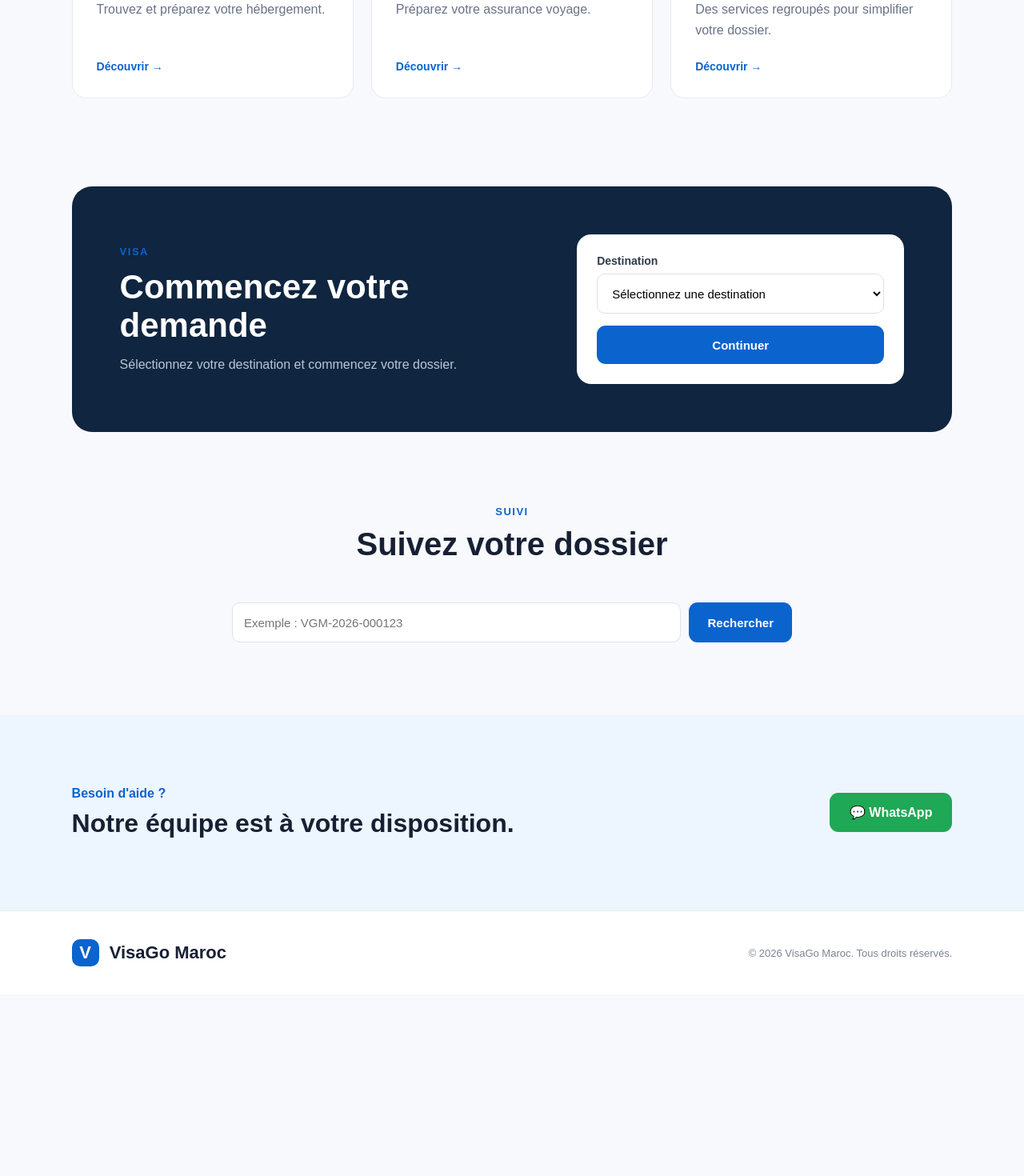
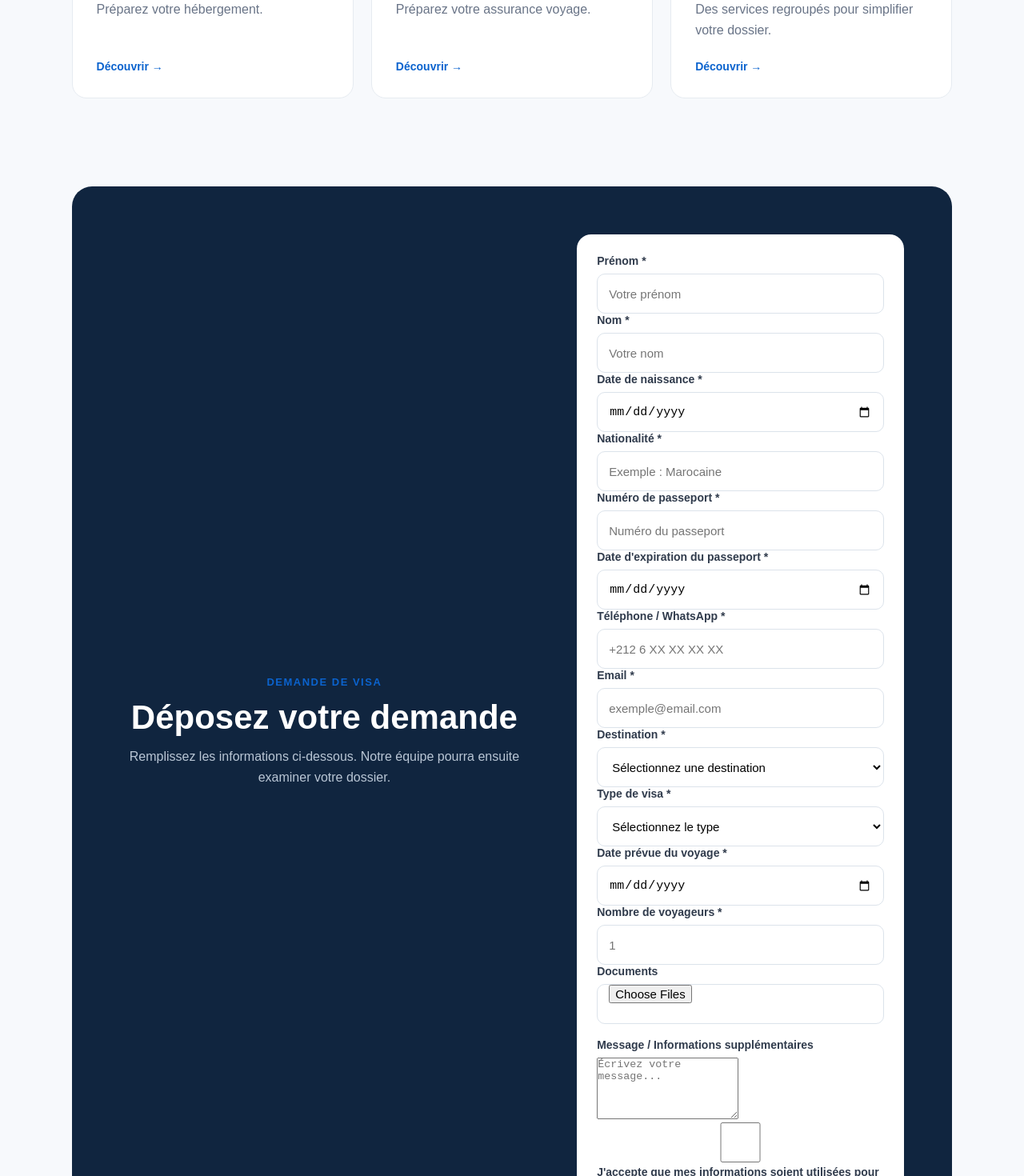
Before and after one commit to Khalil190id/visago-maroc, a React (Vite) app: page / in a window 1280 px wide. Shown: the part 1330-2800 px from the top of the page at 80% size. Before the commit the page ends 2573 px from the top, so only its background shows below. Built offline with nearby package versions, Linux system fonts and the light colour scheme.

Commit message:
Update main.jsx

```diff
--- a/src/main.jsx
+++ b/src/main.jsx
@@ -1,8 +1,21 @@
-import React from "react";
+import React, { useState } from "react";
 import { createRoot } from "react-dom/client";
 import "./styles.css";
 
 function App() {
+  const [submitted, setSubmitted] = useState(false);
+  const [reference, setReference] = useState("");
+
+  const handleSubmit = (e) => {
+    e.preventDefault();
+
+    const number = Math.floor(100000 + Math.random() * 900000);
+    const ref = `VGM-2026-${number}`;
+
+    setReference(ref);
+    setSubmitted(true);
+  };
+
   return (
     <div className="app">
       <header className="header">
@@ -12,7 +25,7 @@ function App() {
 
         <nav>
           <a href="#services">Services</a>
-          <a href="#visa">E-Visa</a>
+          <a href="#visa">Demande Visa</a>
           <a href="#tracking">Suivi</a>
           <a href="#contact">Contact</a>
         </nav>
@@ -32,8 +45,8 @@ function App() {
             </h1>
 
             <p>
-              Demandez votre visa, préparez votre dossier et organisez votre
-              voyage facilement avec VisaGo Maroc.
+              Déposez votre demande de visa facilement et préparez votre
+              dossier avec VisaGo Maroc.
             </p>
 
             <div className="hero-buttons">
@@ -50,7 +63,7 @@ function App() {
           <div className="hero-card">
             <div className="passport-icon">✈️</div>
             <h3>VisaGo Maroc</h3>
-            <p>Une plateforme simple pour préparer votre voyage.</p>
+            <p>Votre assistant pour vos démarches de voyage.</p>
 
             <div className="mini-status">
               <span>✓</span>
@@ -76,51 +89,249 @@ function App() {
           </div>
 
           <div className="services-grid">
-            <Service icon="🛂" title="E-Visa" text="Découvrez les destinations proposant des visas électroniques." />
-            <Service icon="📄" title="Assistance Visa" text="Préparez votre dossier avec notre accompagnement." />
-            <Service icon="✈️" title="Vols" text="Solutions de réservation et documents pour votre voyage." />
-            <Service icon="🏨" title="Hôtels" text="Trouvez et préparez votre hébergement." />
-            <Service icon="🛡️" title="Assurance Voyage" text="Préparez votre assurance voyage." />
-            <Service icon="📁" title="Packs Visa" text="Des services regroupés pour simplifier votre dossier." />
+            <Service
+              icon="🛂"
+              title="E-Visa"
+              text="Découvrez les destinations proposant des visas électroniques."
+            />
+
+            <Service
+              icon="📄"
+              title="Assistance Visa"
+              text="Préparez votre dossier avec notre accompagnement."
+            />
+
+            <Service
+              icon="✈️"
+              title="Vols"
+              text="Solutions de réservation pour votre voyage."
+            />
+
+            <Service
+              icon="🏨"
+              title="Hôtels"
+              text="Préparez votre hébergement."
+            />
+
+            <Service
+              icon="🛡️"
+              title="Assurance Voyage"
+              text="Préparez votre assurance voyage."
+            />
+
+            <Service
+              icon="📁"
+              title="Packs Visa"
+              text="Des services regroupés pour simplifier votre dossier."
+            />
           </div>
         </section>
 
         <section id="visa" className="visa-section">
-          <div>
-            <span className="section-label">VISA</span>
-            <h2>Commencez votre demande</h2>
+          <div className="section-title">
+            <span>DEMANDE DE VISA</span>
+            <h2>Déposez votre demande</h2>
             <p>
-              Sélectionnez votre destination et commencez votre dossier.
+              Remplissez les informations ci-dessous. Notre équipe pourra
+              ensuite examiner votre dossier.
             </p>
           </div>
 
-          <div className="visa-form">
-            <label>Destination</label>
-            <select>
-              <option>Sélectionnez une destination</option>
+          {!submitted ? (
+            <form className="visa-form" onSubmit={handleSubmit}>
+              <div className="form-grid">
+                <div className="form-group">
+                  <label>Prénom *</label>
+                  <input
+                    type="text"
+                    name="firstName"
+                    placeholder="Votre prénom"
+                    required
+                  />
+                </div>
+
+                <div className="form-group">
+                  <label>Nom *</label>
+                  <input
+                    type="text"
+                    name="lastName"
+                    placeholder="Votre nom"
+                    required
+                  />
+                </div>
+
+                <div className="form-group">
+                  <label>Date de naissance *</label>
+                  <input type="date" name="birthDate" required />
+                </div>
+
+                <div className="form-group">
+                  <label>Nationalité *</label>
+                  <input
+                    type="text"
+                    name="nationality"
+                    placeholder="Exemple : Marocaine"
+                    required
+                  />
+                </div>
+
+                <div className="form-group">
+                  <label>Numéro de passeport *</label>
+                  <input
+                    type="text"
+                    name="passport"
+                    placeholder="Numéro du passeport"
+                    required
+                  />
+                </div>
+
+                <div className="form-group">
+                  <label>Date d'expiration du passeport *</label>
+                  <input type="date" name="passportExpiry" required />
+                </div>
+
+                <div className="form-group">
+                  <label>Téléphone / WhatsApp *</label>
+                  <input
+                    type="tel"
+                    name="phone"
+                    placeholder="+212 6 XX XX XX XX"
+                    required
+                  />
+                </div>
+
+                <div className="form-group">
+                  <label>Email *</label>
+                  <input
+                    type="email"
+                    name="email"
+                    placeholder="exemple@email.com"
+                    required
+                  />
+                </div>
+
+                <div className="form-group">
+                  <label>Destination *</label>
+                  <select name="destination" required>
+                    <option value="">Sélectionnez une destination</option>
                     <option>Arabie Saoudite</option>
                     <option>Turquie</option>
                     <option>Égypte</option>
                     <option>Bahreïn</option>
-              <option>Autres destinations</option>
+                    <option>Émirats Arabes Unis</option>
+                    <option>Royaume-Uni</option>
+                    <option>Europe / Schengen</option>
+                    <option>Autre destination</option>
                   </select>
+                </div>
 
-            <button className="btn primary">
-              Continuer
+                <div className="form-group">
+                  <label>Type de visa *</label>
+                  <select name="visaType" required>
+                    <option value="">Sélectionnez le type</option>
+                    <option>Tourisme</option>
+                    <option>Affaires</option>
+                    <option>Visite familiale</option>
+                    <option>Transit</option>
+                    <option>Autre</option>
+                  </select>
+                </div>
+
+                <div className="form-group">
+                  <label>Date prévue du voyage *</label>
+                  <input type="date" name="travelDate" required />
+                </div>
+
+                <div className="form-group">
+                  <label>Nombre de voyageurs *</label>
+                  <input
+                    type="number"
+                    name="travellers"
+                    min="1"
+                    max="20"
+                    placeholder="1"
+                    required
+                  />
+                </div>
+              </div>
+
+              <div className="form-group full">
+                <label>Documents</label>
+                <input
+                  type="file"
+                  name="documents"
+                  multiple
+                  accept=".pdf,.jpg,.jpeg,.png"
+                />
+                <small>
+                  Formats acceptés : PDF, JPG, JPEG, PNG
+                </small>
+              </div>
+
+              <div className="form-group full">
+                <label>Message / Informations supplémentaires</label>
+                <textarea
+                  name="message"
+                  rows="5"
+                  placeholder="Écrivez votre message..."
+                ></textarea>
+              </div>
+
+              <div className="form-check">
+                <input type="checkbox" id="privacy" required />
+                <label htmlFor="privacy">
+                  J'accepte que mes informations soient utilisées pour traiter
+                  ma demande.
+                </label>
+              </div>
+
+              <button type="submit" className="btn primary submit-btn">
+                Envoyer ma demande →
+              </button>
+            </form>
+          ) : (
+            <div className="success-box">
+              <div className="success-icon">✓</div>
+
+              <h2>Demande enregistrée</h2>
+
+              <p>
+                Votre demande a été préparée avec succès.
+              </p>
+
+              <div className="reference">
+                <span>Votre numéro de dossier</span>
+                <strong>{reference}</strong>
+              </div>
+
+              <p>
+                Conservez précieusement ce numéro pour suivre votre dossier.
+              </p>
+
+              <button
+                className="btn secondary"
+                onClick={() => {
+                  setSubmitted(false);
+                  setReference("");
+                }}
+              >
+                Nouvelle demande
               </button>
             </div>
+          )}
         </section>
 
         <section id="tracking" className="tracking section">
           <div className="section-title">
-            <span>Suivi</span>
+            <span>SUivi</span>
             <h2>Suivez votre dossier</h2>
+            <p>Entrez votre numéro de dossier.</p>
           </div>
 
           <div className="tracking-box">
             <input
               type="text"
-              placeholder="Exemple : VGM-2026-000123"
+              placeholder="Exemple : VGM-2026-123456"
             />
 
             <button className="btn primary">
```
Lines whose indentation alone changed are shown as unchanged.
